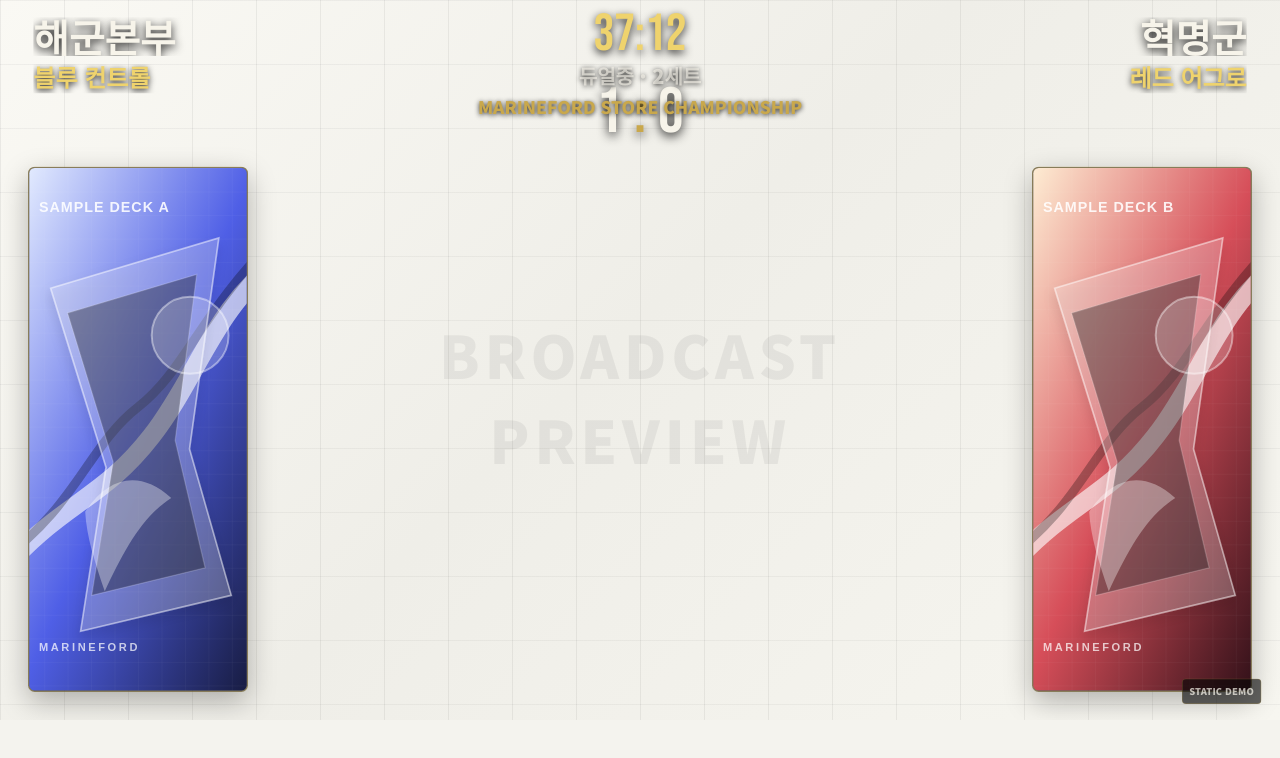
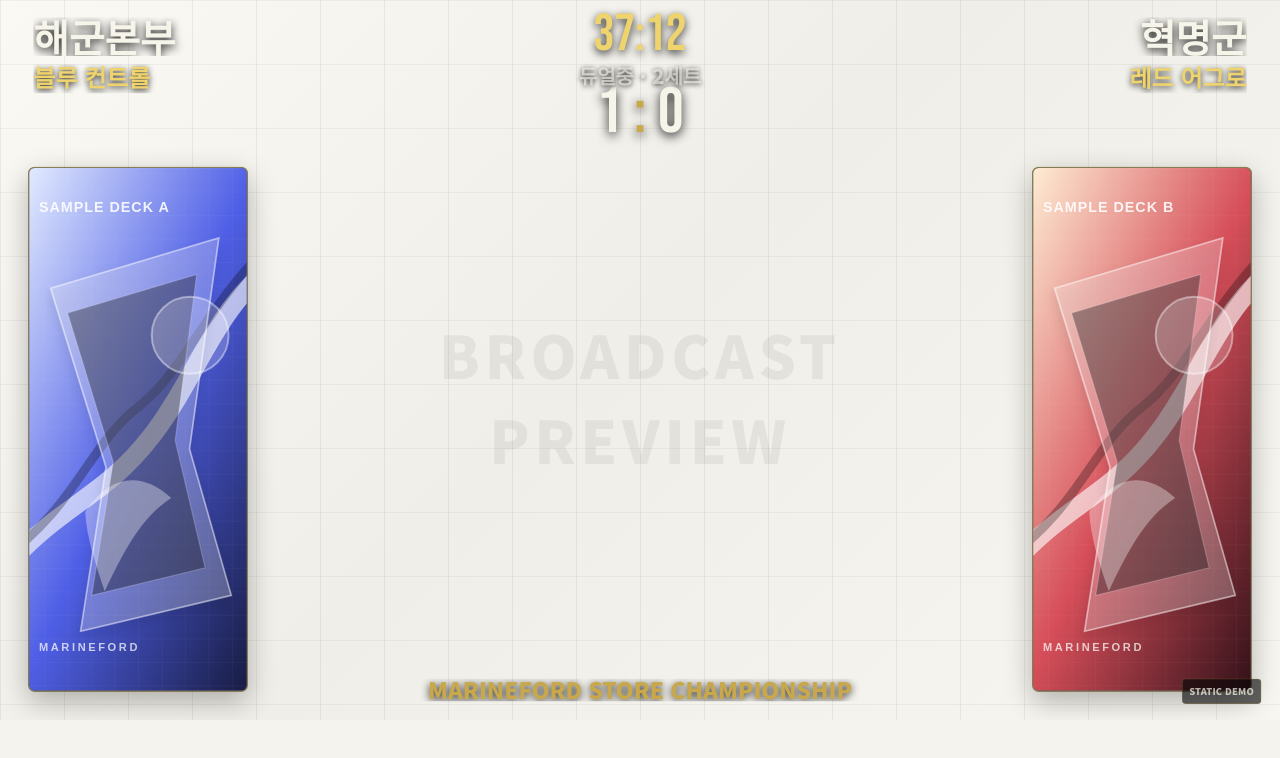
Before and after one commit to Enceladus-X/marineford_OBS, a plain HTML site: page docs/preview/overlay.html in a window 1280 px wide. Drawn offline with Linux system fonts and the light colour scheme.

Commit message:
Move preview tournament title to footer

```diff
--- a/docs/preview/overlay.html
+++ b/docs/preview/overlay.html
@@ -32,7 +32,7 @@
   #timer-display.warning { color:#ffbc73; }
   #timer-display.danger { color:#ff7078; animation:pulse .8s infinite; }
   #phase-display { color:var(--muted); font-size:30px; font-weight:900; text-shadow:0 2px 8px rgba(0,0,0,.8); }
-  #tournament-name { color:var(--gold); font-size:26px; font-weight:900; text-shadow:0 2px 8px rgba(0,0,0,.85); }
+  #tournament-name { position:absolute; left:50%; bottom:28px; transform:translateX(-50%); z-index:8; width:min(960px,calc(100% - 760px)); color:var(--gold); font-size:34px; line-height:1; font-weight:900; text-align:center; text-shadow:0 3px 12px rgba(0,0,0,.86); white-space:nowrap; overflow:hidden; text-overflow:ellipsis; }
   .score { position:absolute; left:50%; top:132px; transform:translateX(-50%); display:flex; gap:18px; align-items:center; font-family:'Bebas Neue',sans-serif; font-size:96px; line-height:.8; text-shadow:0 5px 16px rgba(0,0,0,.9); z-index:5; }
   .score .sep { color:var(--gold); }
   .image-side { position:absolute; top:250px; bottom:42px; width:330px; display:grid; z-index:3; }
@@ -61,7 +61,6 @@
       <div class="center">
         <div id="timer-display">40:00</div>
         <div id="phase-display">대기중 · 1세트</div>
-        <div id="tournament-name"></div>
       </div>
       <div class="player right">
         <div class="name" id="p2-name"></div>
@@ -70,6 +69,7 @@
     </div>
 
     <div class="score"><span id="score-left">0</span><span class="sep">:</span><span id="score-right">0</span></div>
+    <div id="tournament-name"></div>
 
     <div class="image-side left">
       <div class="image-slot"><img id="left-img-1" alt="좌측 플레이어 샘플 덱 이미지"></div>
```
